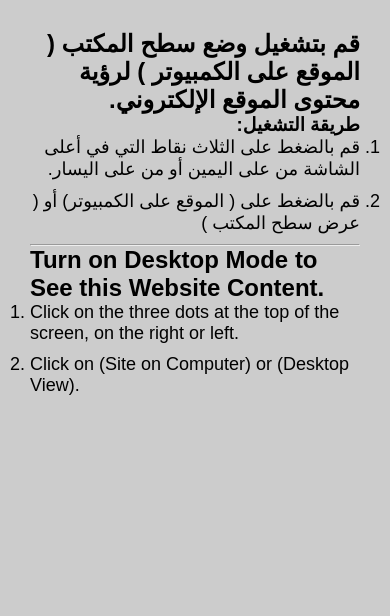
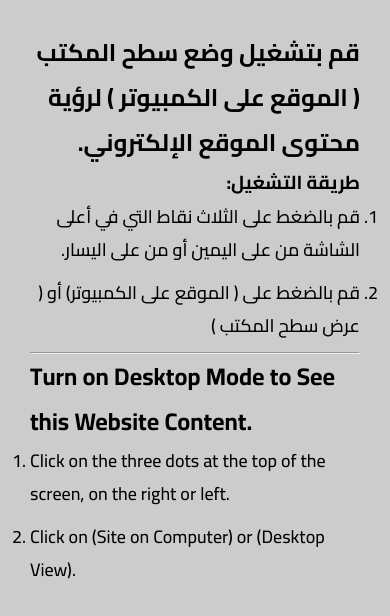
Before and after one commit to MohamedEmbrator/Tours_Template, a plain HTML site: page index.html in a window 390 px wide. Drawn offline with Linux system fonts and the light colour scheme.

Commit message:
Update style.css

```diff
--- a/css/style.css
+++ b/css/style.css
@@ -1,3 +1,4 @@
+@import url("https://fonts.googleapis.com/css2?family=Cairo:wght@200..1000&display=swap");
 @import url("https://fonts.googleapis.com/css2?family=Montserrat:wght@300;400;500;600;700;800;900&display=swap");
 * {
   margin: 0;
@@ -415,9 +416,8 @@ header {
   }
 }
 @media (max-width: 630px) {
-  @import url("https://fonts.googleapis.com/css2?family=Cairo:wght@200..1000&display=swap");
   * {
-    font-family: 'cairo', sans-serif;
+    font-family: "cairo", sans-serif;
   }
   body {
     background-color: #ccc;
@@ -430,9 +430,9 @@ header {
     display: block;
     padding: 30px;
   }
-    .desktop-mode .ar {
-      direction: rtl;
-    }
+  .desktop-mode .ar {
+    direction: rtl;
+  }
   ol li {
     font-size: 18px;
     font-weight: 500;
```
